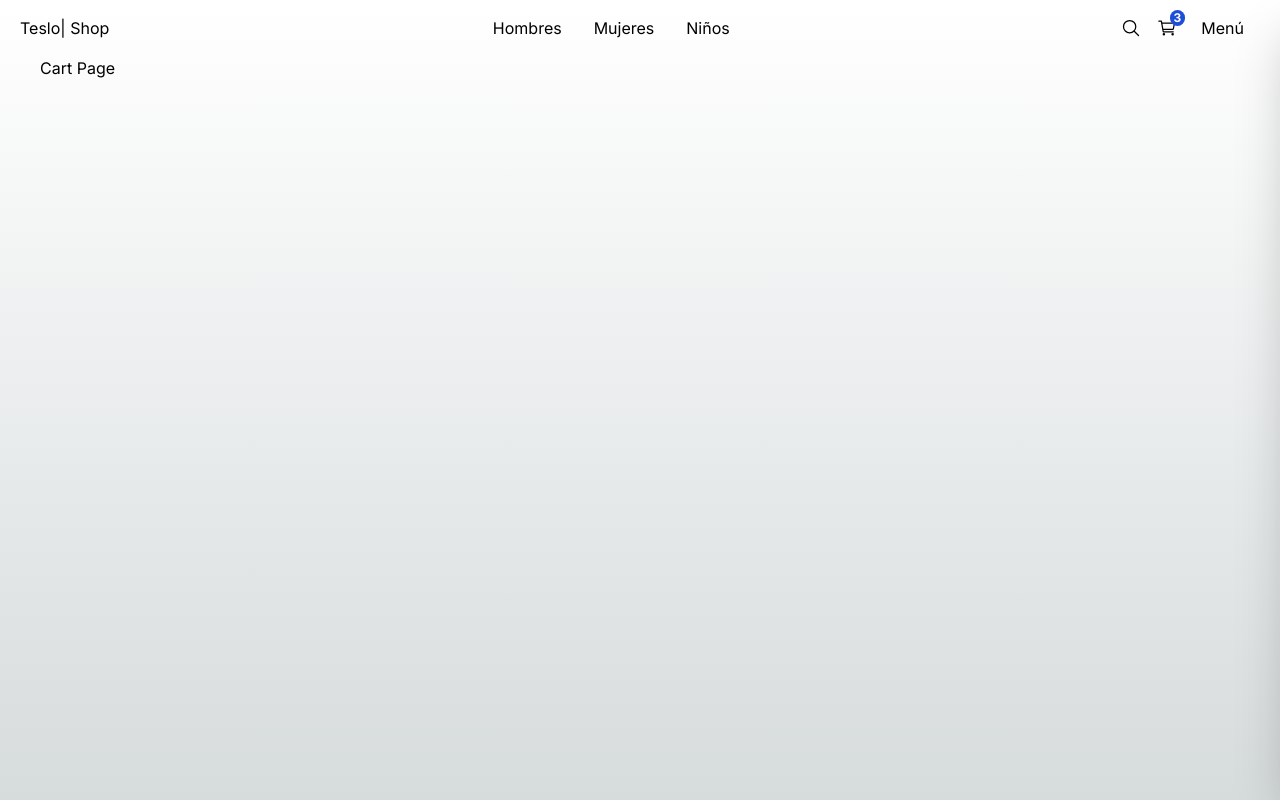
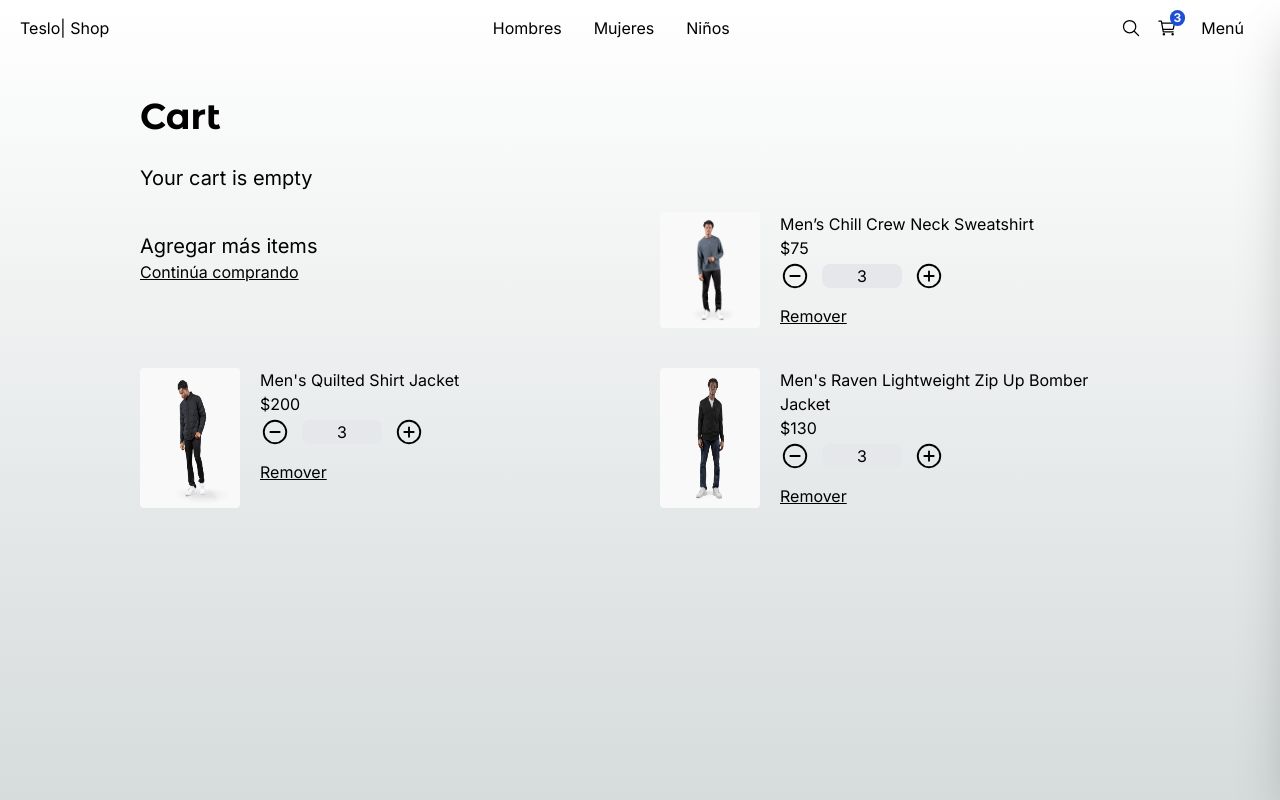
Before and after one commit to Starklord17/TesloShop, a Next.js app: page /cart in a window 1280 px wide. Built offline with nearby package versions, Linux system fonts and the light colour scheme.

Commit message:
Pantalla del carrito

```diff
--- a/src/app/(shop)/cart/page.tsx
+++ b/src/app/(shop)/cart/page.tsx
@@ -1,8 +1,71 @@
+import { QuantitySelector, Title } from "@/components";
+import { initialData } from "@/seed/seed";
+import Image from "next/image";
+import Link from "next/link";
+
+const productsInCart = [
+  initialData.products[0],
+  initialData.products[1],
+  initialData.products[2],
+]
 
 export default function CartPage() {
   return (
-    <div>
-      <h1>Cart Page</h1>
-    </div>
+    <main className="flex justify-center items-center mb-72 px-10 sm:px-0">
+
+      <section className="flex flex-col w-[1000px]">
+
+        <Title
+          title="Cart"
+          subtitle="Your cart is empty"
+        />
+
+        <div className="grid grid-cols-1 sm:grid-cols-2 gap-10">
+
+        {/* Carrito */}
+        <div className="flex flex-col mt-5">
+          <span className="text-xl">Agregar más items</span>
+          <Link href="/" className="underline mb-5">
+            Continúa comprando
+          </Link>
+        </div>
+
+        {/* Items */}
+        {
+          productsInCart.map( product => (
+
+            <div key={product.slug} className="flex">
+              <Image
+                src={`/products/${product.images[0]}`}
+                alt={product.title}
+                width={100}
+                height={100}
+                className="mr-5 rounded"
+              />
+
+              <div>
+                <p>{product.title}</p>
+                <p>${product.price}</p>
+                <QuantitySelector quantity={3} />
+
+                <button className="underline mt-3">
+                  Remover
+                </button>
+
+              </div>
+
+            </div>
+
+          ))
+        }
+
+        {/* Checkout */}
+
+
+        </div>
+
+      </section>
+
+    </main>
   );
 }
```
